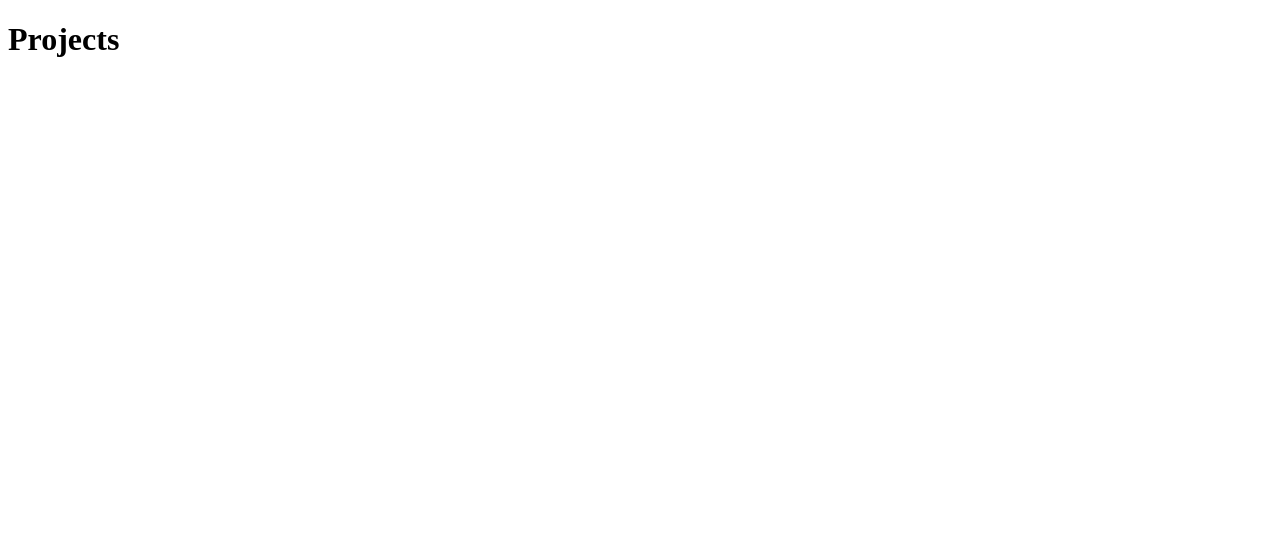
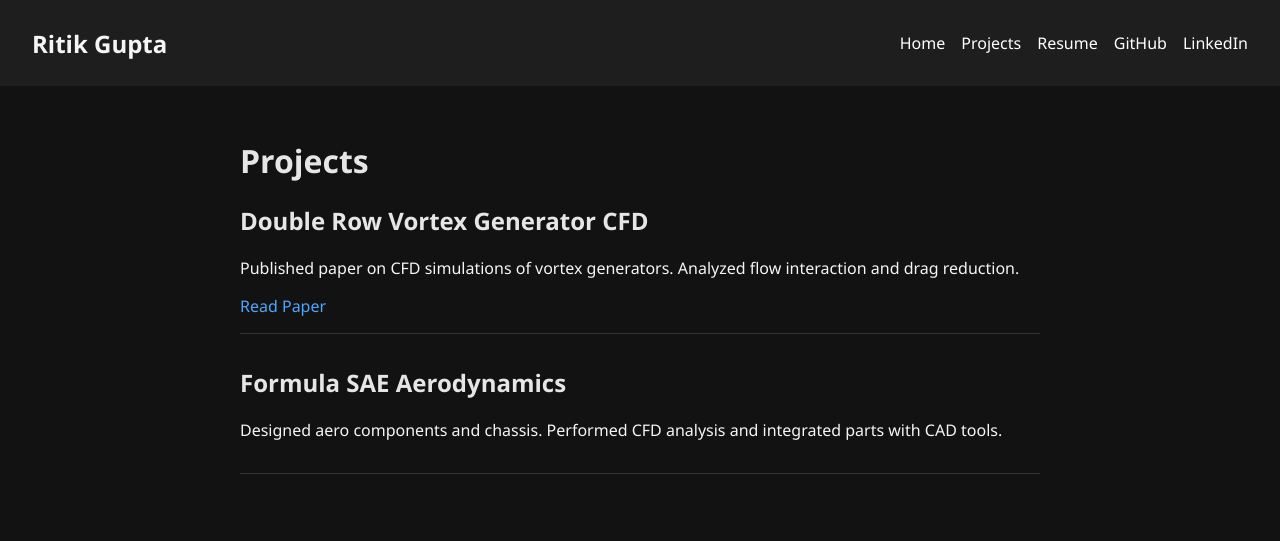
Before and after one commit to ritikg99/ritikg99.github.io, a plain HTML site: page projects.html in a window 1280 px wide. Drawn offline with Linux system fonts and the light colour scheme.

Commit message:
Portfolio with more styling (7th Apr, 10:30)

```diff
--- a/assets/style.css
+++ b/assets/style.css
@@ -1,7 +1,58 @@
 body {
+    margin: 0;
+    padding: 0;
     background-color: #121212;
+    color: #f5f5f5;
+    font-family: 'Segoe UI', Tahoma, Geneva, Verdana, sans-serif;
+  }
+
+  nav {
+    background-color: #1e1e1e;
+    padding: 1rem 2rem;
+    display: flex;
+    justify-content: space-between;
+    align-items: center;
+  }
+
+  nav .logo {
+    font-size: 1.5rem;
+    font-weight: bold;
+  }
+
+  nav ul {
+    list-style: none;
+    display: flex;
+    gap: 1rem;
+    padding: 0;
+  }
+
+  nav ul li a {
     color: #ffffff;
-    font-family: sans-serif;
-    margin: 0;
+    text-decoration: none;
+    font-weight: 500;
+  }
+
+  main {
     padding: 2rem;
+    max-width: 800px;
+    margin: auto;
   }
+
+  h1, h2 {
+    color: #e6e6e6;
+  }
+
+  .project {
+    margin-bottom: 2rem;
+    border-bottom: 1px solid #333;
+    padding-bottom: 1rem;
+  }
+
+  a {
+    color: #4da6ff;
+    text-decoration: none;
+  }
+
+  a:hover {
+    text-decoration: underline;
+  }
--- a/projects.html
+++ b/projects.html
@@ -1 +1,38 @@
-<!DOCTYPE html><html><head><title>Projects</title></head><body><h1>Projects</h1></body></html>
+<!DOCTYPE html>
+<html lang="en">
+<head>
+  <meta charset="UTF-8">
+  <meta name="viewport" content="width=device-width, initial-scale=1.0">
+  <title>Projects - Ritik Gupta</title>
+  <link rel="stylesheet" href="assets/style.css">
+</head>
+<body>
+  <nav>
+    <div class="logo">Ritik Gupta</div>
+    <ul>
+      <li><a href="index.html">Home</a></li>
+      <li><a href="projects.html">Projects</a></li>
+      <li><a href="resume.html">Resume</a></li>
+      <li><a href="https://github.com/ritikg99" target="_blank">GitHub</a></li>
+      <li><a href="https://www.linkedin.com/in/ritik-gupta99" target="_blank">LinkedIn</a></li>
+    </ul>
+  </nav>
+
+  <main>
+    <h1>Projects</h1>
+
+    <section class="project">
+      <h2>Double Row Vortex Generator CFD</h2>
+      <p>Published paper on CFD simulations of vortex generators. Analyzed flow interaction and drag reduction.</p>
+      <a href="https://aip.scitation.org/doi/10.1063/5.0114097" target="_blank">Read Paper</a>
+    </section>
+
+    <section class="project">
+      <h2>Formula SAE Aerodynamics</h2>
+      <p>Designed aero components and chassis. Performed CFD analysis and integrated parts with CAD tools.</p>
+    </section>
+
+    <!-- Add more projects here -->
+  </main>
+</body>
+</html>
```
Also changed, not shown: index.html (+26 -3 lines), resume.html (+27 -1 lines).
